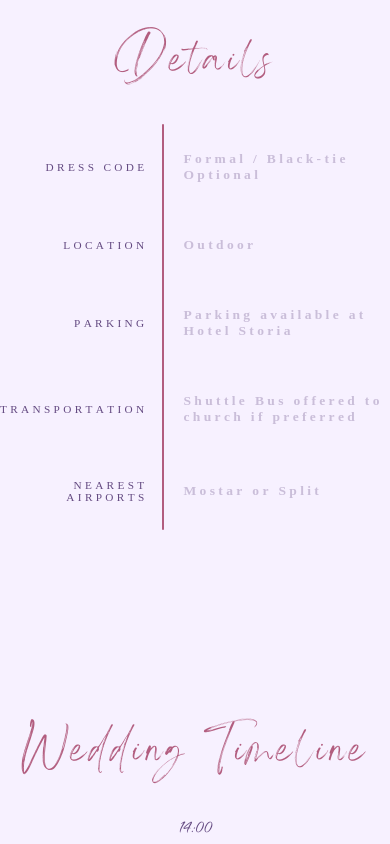
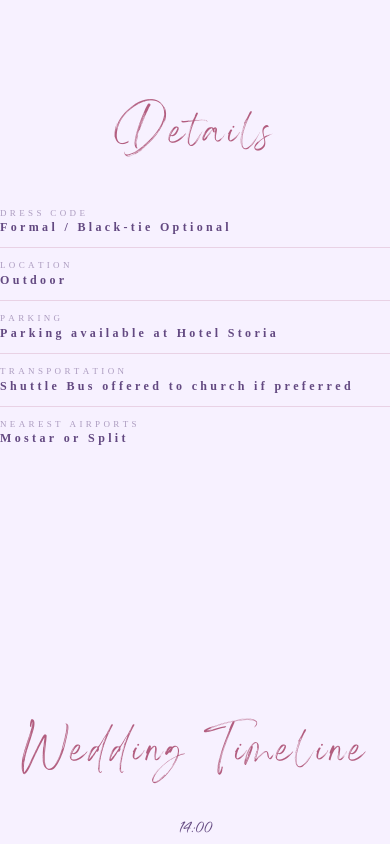
Before and after one commit to SirBepy/wedding-invitation, a React (Vite) app: page / in a window 390 px wide. Shown: the part 980-1824 px from the top of the page. Built offline with nearby package versions, Linux system fonts and the light colour scheme; no server answers.

Commit message:
FIX: make Details and Faqs more mobile friendly

```diff
--- a/src/sections/Details/Details.scss
+++ b/src/sections/Details/Details.scss
@@ -64,4 +64,39 @@
     display: flex;
     align-items: center;
   }
+
+  @media (max-width: $breakpoint-mobile) {
+    .details-list {
+      &::after {
+        display: none;
+      }
+    }
+
+    .details-list__item {
+      flex-direction: column;
+      padding: 1em 0;
+      border-bottom: 1px solid rgba($color-accent, 0.2);
+
+      &:last-child {
+        border-bottom: none;
+      }
+    }
+
+    .details-list__label {
+      flex: none;
+      text-align: left;
+      justify-content: flex-start;
+      padding: 0 0 0.3em 0;
+      font-size: 0.75rem;
+      opacity: 0.5;
+    }
+
+    .details-list__value {
+      flex: none;
+      text-align: left;
+      padding: 0;
+      opacity: 1;
+      font-size: 1rem;
+    }
+  }
 }
--- a/src/sections/Faqs/Faqs.scss
+++ b/src/sections/Faqs/Faqs.scss
@@ -104,4 +104,50 @@
     letter-spacing: 0;
     font-family: "Noto Serif", serif;
   }
+
+  @media (max-width: $breakpoint-mobile) {
+    .faqs-container {
+      flex-direction: column;
+      gap: 0;
+    }
+
+    .faqs-categories {
+      flex-direction: row;
+      overflow-x: auto;
+      gap: 0;
+      min-width: unset;
+      border-bottom: 2px solid rgba($color-primary, 0.15);
+      padding-bottom: 0;
+      justify-content: flex-start;
+      scrollbar-width: none;
+
+      &::-webkit-scrollbar {
+        display: none;
+      }
+    }
+
+    .faqs-categories__item {
+      font-size: 0.95rem;
+      text-align: center;
+      white-space: nowrap;
+      opacity: 0.4;
+      padding: 0.6em 1.2em;
+      border-bottom: 3px solid transparent;
+      margin-bottom: -2px;
+      letter-spacing: 0.08em;
+
+      &--active {
+        opacity: 1;
+        border-bottom-color: $color-accent;
+      }
+    }
+
+    .faqs-divider {
+      display: none;
+    }
+
+    .faqs-questions {
+      margin-top: 1.5em;
+    }
+  }
 }
```
